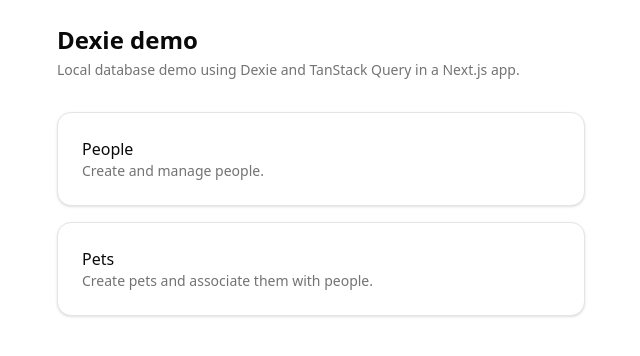
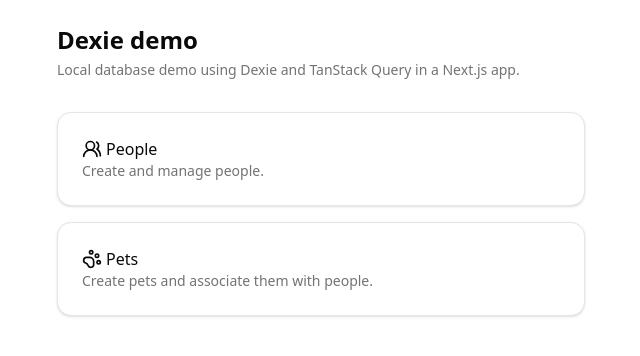
Before and after one commit to chic-geek/next-dexie-test, a Next.js app: page / in a window 1280 px wide. Shown: the top 356 px of the page, without its empty margins (319-959 px from the left). Built offline with nearby package versions, Linux system fonts and the light colour scheme.

Commit message:
style: small style nice-to-haves

```diff
--- a/app/(homepage)/page.tsx
+++ b/app/(homepage)/page.tsx
@@ -1,5 +1,6 @@
 import Link from "next/link";
 import { Card, CardContent } from "@/components/ui/card";
+import { PawPrint, UsersRound } from "lucide-react";
 
 export default function HomePage() {
   return (
@@ -15,7 +16,10 @@
         <Link href="/people">
           <Card className="hover:bg-muted transition-colors cursor-pointer">
             <CardContent>
-              <h2 className="font-medium">People</h2>
+              <h2 className="font-medium flex items-center gap-1">
+                <UsersRound size={20} />
+                <span>People</span>
+              </h2>
               <p className="text-sm text-muted-foreground">
                 Create and manage people.
               </p>
@@ -26,7 +30,10 @@
         <Link href="/pets">
           <Card className="hover:bg-muted transition-colors cursor-pointer">
             <CardContent>
-              <h2 className="font-medium">Pets</h2>
+              <h2 className="font-medium flex items-center gap-1">
+                <PawPrint size={20} />
+                <span>Pets</span>
+              </h2>
               <p className="text-sm text-muted-foreground">
                 Create pets and associate them with people.
               </p>
--- a/app/people/[id]/edit/page.tsx
+++ b/app/people/[id]/edit/page.tsx
@@ -1,5 +1,5 @@
 import Link from "next/link";
-import { ArrowLeft } from "lucide-react";
+import { ArrowLeft, FilePenLine } from "lucide-react";
 import { PeopleEditForm } from "@/features/people/components/ui/people-edit-form";
 
 interface EditPersonPageProps {
@@ -12,7 +12,10 @@
     <main className="mx-auto max-w-xl p-6 space-y-8">
       <header className="flex items-top justify-between">
         <div className="space-y-1">
-          <h1 className="text-2xl font-semibold">Edit person</h1>
+          <h1 className="text-2xl font-semibold flex items-center gap-1.5">
+            <FilePenLine size={24} />
+            <span>Edit person</span>
+          </h1>
         </div>
         <Link href="/people" className="underline text-sm shrink-0 pt-1">
           <ArrowLeft className="inline-block mr-1" size={14} />
--- a/app/people/page.tsx
+++ b/app/people/page.tsx
@@ -1,5 +1,5 @@
 import Link from "next/link";
-import { ArrowLeft } from "lucide-react";
+import { ArrowLeft, UsersRound } from "lucide-react";
 
 import { PeopleList } from "@/features/people/components/ui/people-list";
 import { PeopleCreateForm } from "@/features/people/components/ui/people-create-form";
@@ -9,7 +9,10 @@
     <main className="mx-auto max-w-xl p-6 space-y-8">
       <header className="flex items-top justify-between">
         <div className="space-y-1">
-          <h1 className="text-2xl font-semibold">People</h1>
+          <h1 className="text-2xl font-semibold flex items-center gap-1.5">
+            <UsersRound size={24} />
+            <span>People</span>
+          </h1>
           <p className="text-sm text-muted-foreground">
             Manage people in the local database.
           </p>
--- a/app/pets/[id]/edit/page.tsx
+++ b/app/pets/[id]/edit/page.tsx
@@ -1,5 +1,5 @@
 import Link from "next/link";
-import { ArrowLeft } from "lucide-react";
+import { ArrowLeft, FilePenLine } from "lucide-react";
 import { PetsEditForm } from "@/features/pets/components/ui/pets-edit-form";
 
 interface EditPetPageProps {
@@ -12,7 +12,10 @@
     <main className="mx-auto max-w-xl p-6 space-y-8">
       <header className="flex items-top justify-between">
         <div className="space-y-1">
-          <h1 className="text-2xl font-semibold">Edit pet</h1>
+          <h1 className="text-2xl font-semibold flex items-center gap-1.5">
+            <FilePenLine size={24} />
+            <span>Edit pet</span>
+          </h1>
         </div>
         <Link href="/pets" className="underline text-sm shrink-0 pt-1">
           <ArrowLeft className="inline-block mr-1" size={14} />
--- a/app/pets/page.tsx
+++ b/app/pets/page.tsx
@@ -1,5 +1,5 @@
 import Link from "next/link";
-import { ArrowLeft } from "lucide-react";
+import { ArrowLeft, PawPrint } from "lucide-react";
 
 import { PetsCreateForm } from "@/features/pets/components/ui/pets-create-form";
 import { PetsList } from "@/features/pets/components/ui/pets-list";
@@ -9,7 +9,10 @@
     <main className="mx-auto max-w-xl p-6 space-y-8">
       <header className="flex items-top justify-between">
         <div className="space-y-1">
-          <h1 className="text-2xl font-semibold">Pets</h1>
+          <h1 className="text-2xl font-semibold flex items-center gap-1.5">
+            <PawPrint size={24} />
+            <span>Pets</span>
+          </h1>
           <p className="text-sm text-muted-foreground">
             Second feature/table using the same Dexie + TanStack Query patterns.
           </p>
```
